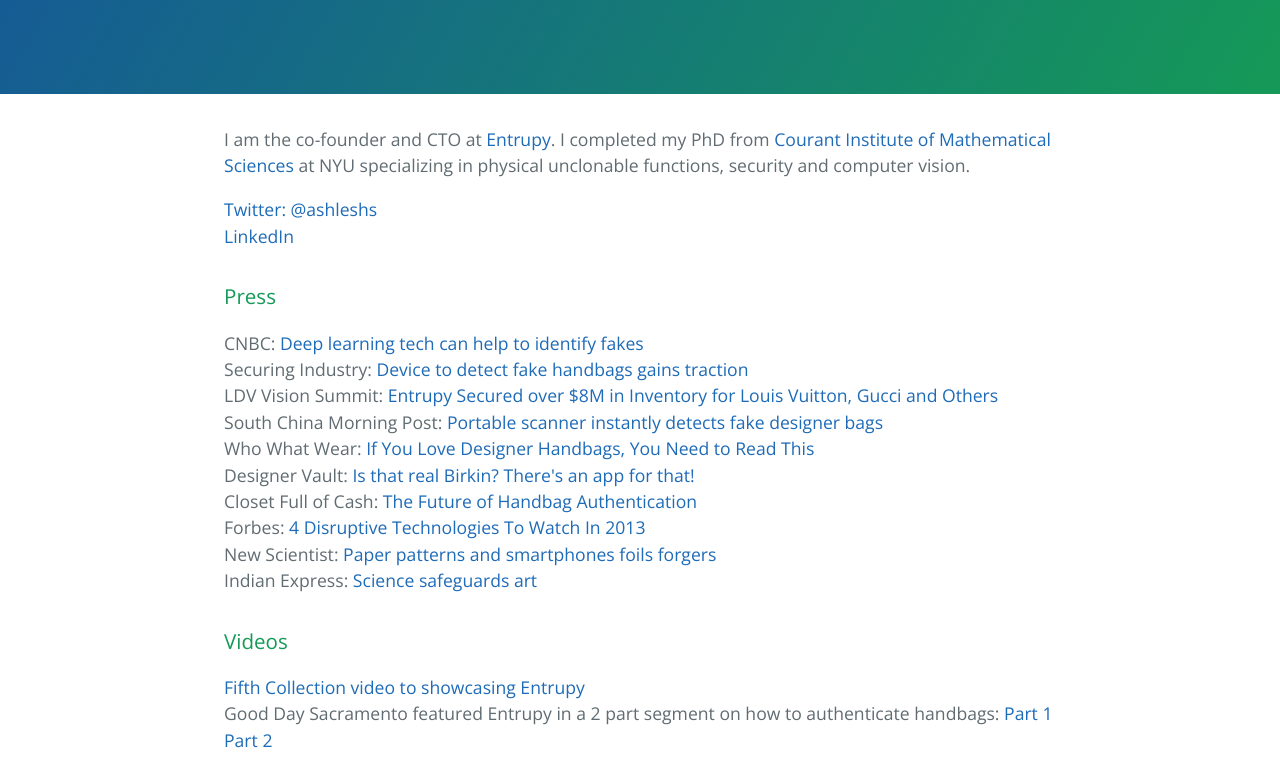
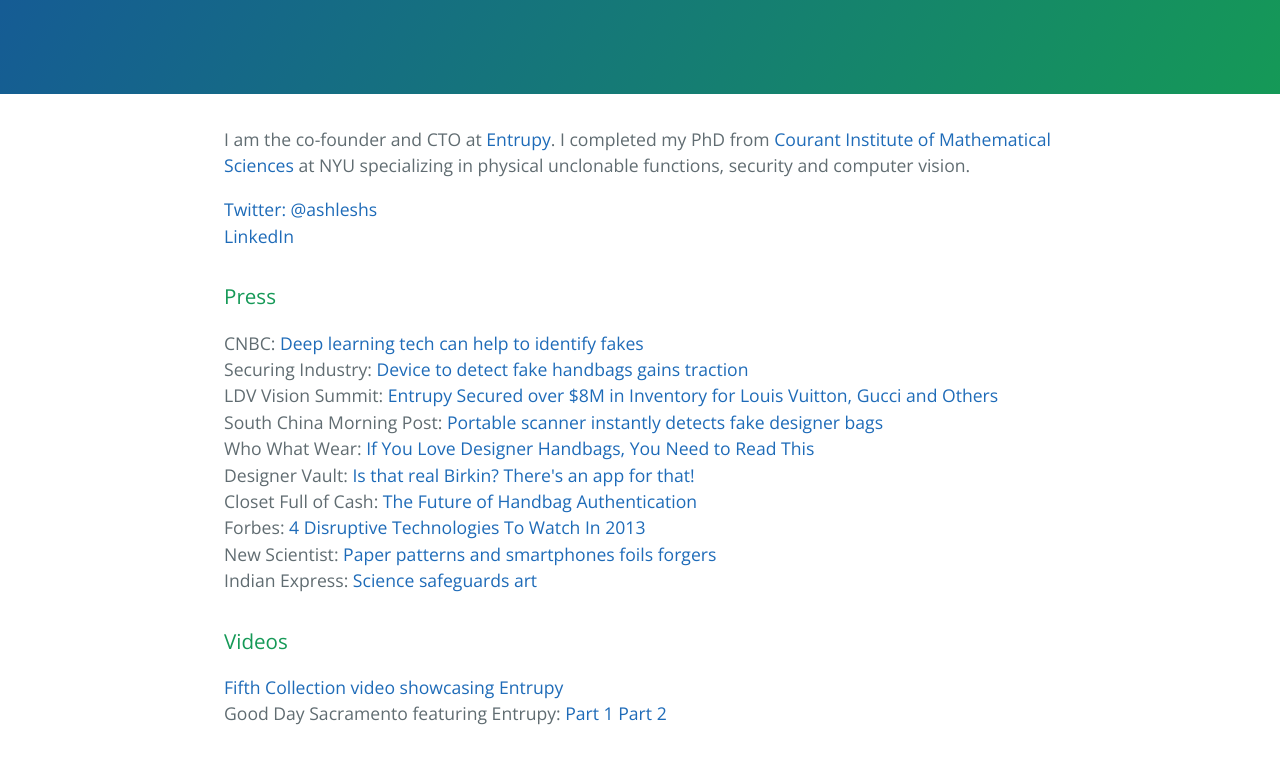
Before and after one commit to ashleshsharma/ashleshsharma.github.io, a plain HTML site: page index.html in a window 1280 px wide. Shown: the part 176-933 px from the top of the page. Drawn offline with nearby package versions, Linux system fonts and the light colour scheme.

Commit message:
fixed types

```diff
--- a/index.html
+++ b/index.html
@@ -38,9 +38,9 @@
 
 <h3>
   <a id="videos" class="anchor" href="#press" aria-hidden="true"><span aria-hidden="true" class="octicon octicon-link"></span></a>Videos</h3>
-<p><a href="https://www.youtube.com/watch?v=IenRop83fyk">Fifth Collection video to showcasing Entrupy</a><br>
-  Good Day Sacramento featured Entrupy in a 2 part segment on how to authenticate handbags:
-  <a href="https://www.youtube.com/watch?v=h09vuQJwcu4"> Part 1</a><br>
+<p><a href="https://www.youtube.com/watch?v=IenRop83fyk">Fifth Collection video showcasing Entrupy</a><br>
+  Good Day Sacramento featuring Entrupy:
+  <a href="https://www.youtube.com/watch?v=h09vuQJwcu4"> Part 1</a>
   <a href="https://www.youtube.com/watch?v=DCgD5uPoLUM"> Part 2</a><br>
 
 
```
